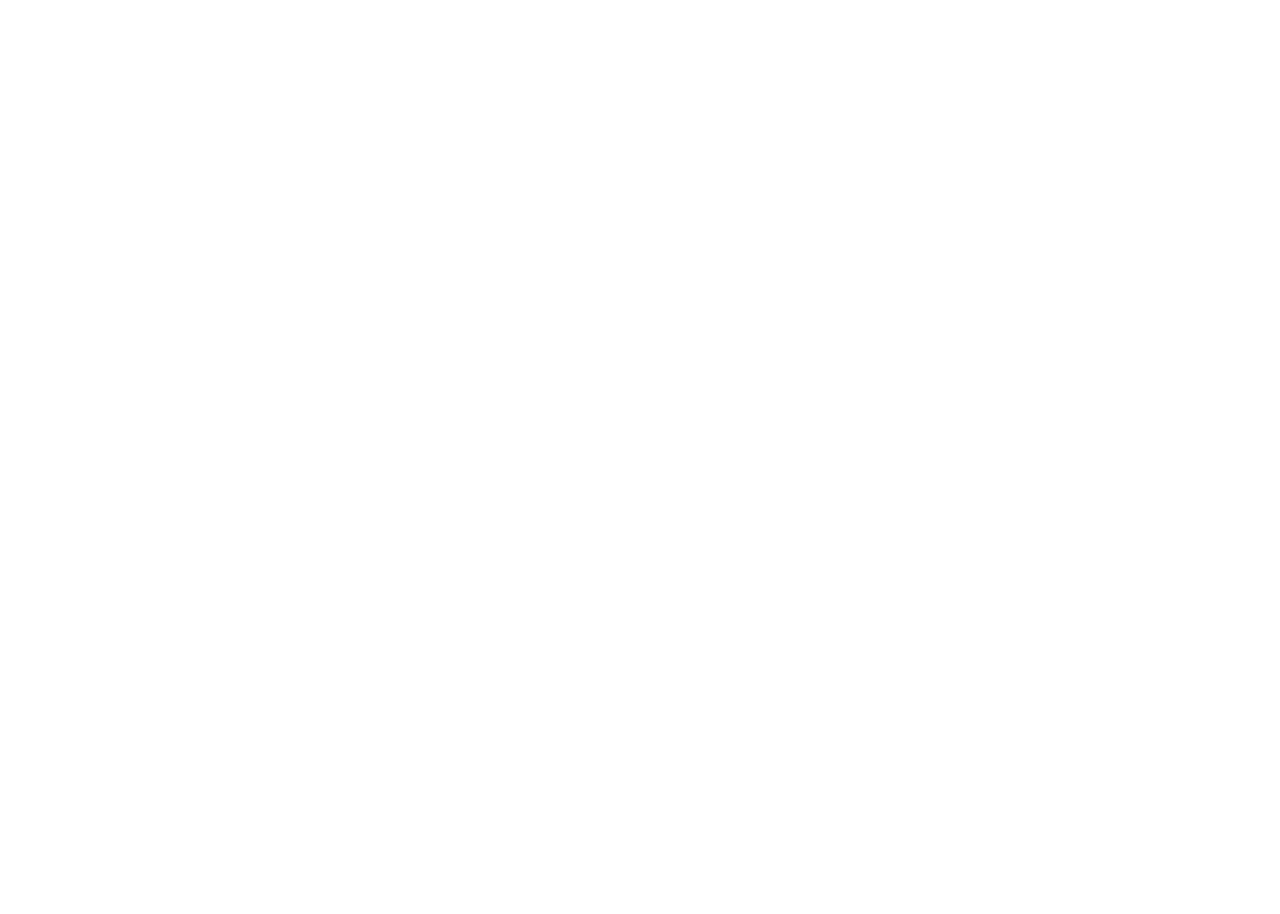
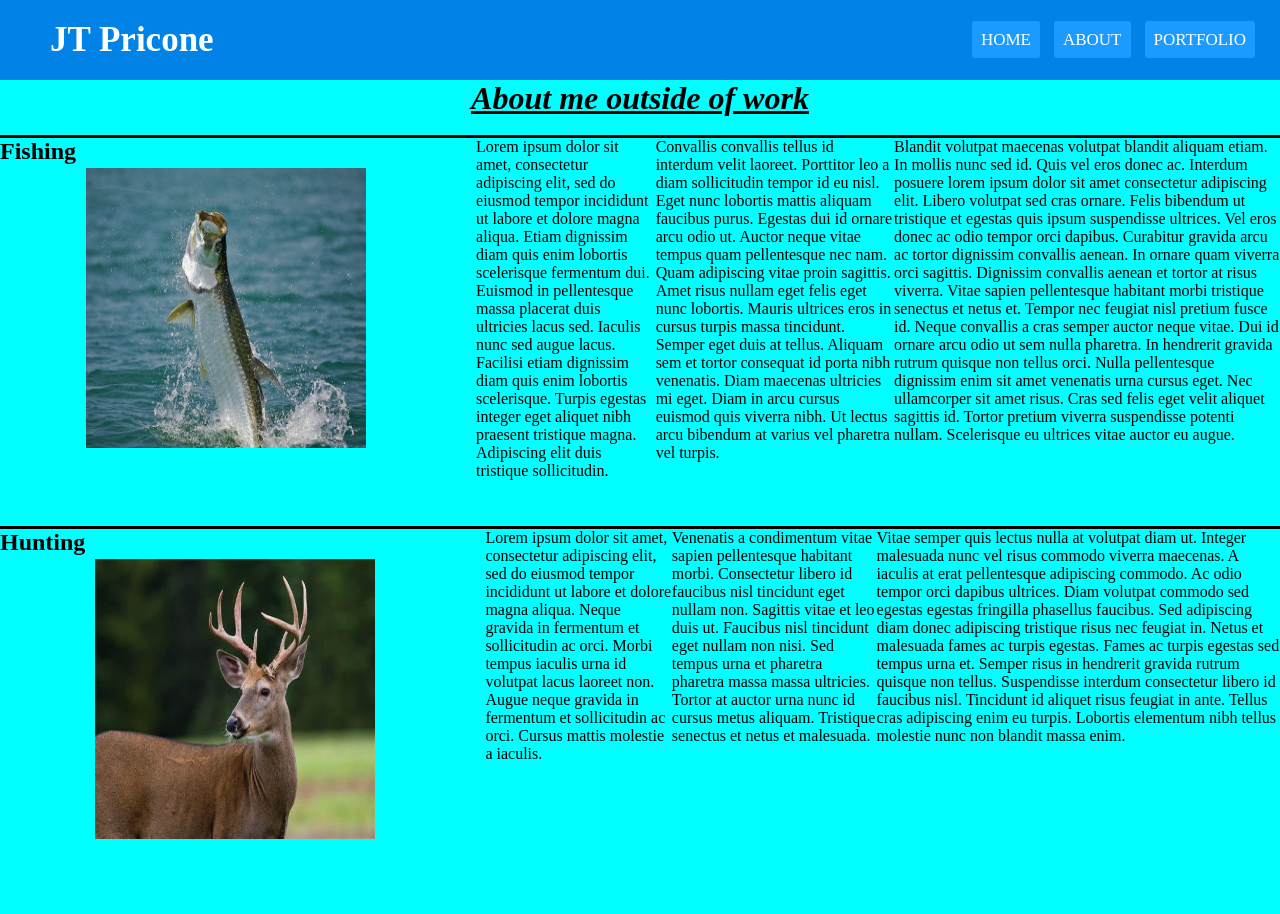
Before and after one commit to JT-Pricone-Personal-Website/personal-website, a plain HTML site: page about.html in a window 1280 px wide. Shown: the top 914 px of the page. Before the commit the page ends 800 px from the top, so only its background shows below. Drawn offline with Linux system fonts and the light colour scheme.

Commit message:
added info for about.html and css

```diff
--- a/about.html
+++ b/about.html
@@ -0,0 +1,80 @@
+<html>
+  <head>
+    <title>About me</title>
+    <link rel="stylesheet" href="./style.css">
+  </head>
+  <body id="aboutbody">
+    <header>
+      <nav>
+        <label class="label">JT Pricone</label>
+        <ul class="navul">
+          <li class="navitems"><a class="navlink" href="index.html">HOME</a></li>
+          <li class="navitems"><a class="navlink" href="about.html">ABOUT</a></li>
+          <li class="navitems"><a class="navlink" href="portfolio.html">PORTFOLIO</a></li>
+        </ul>
+      </nav>
+    </header>
+    <h1 id="aboutmeh1">About me outside of work</h1>
+    <br/>
+    <section class="aboutsection">
+      <h2>Fishing</h2>
+      <img id="fishpic" src="tarpon.jpg" alt="fish">
+      <p id="fishingpar">Lorem ipsum dolor sit amet, consectetur adipiscing elit, sed do eiusmod tempor incididunt ut labore et dolore magna aliqua.
+        Etiam dignissim diam quis enim lobortis scelerisque fermentum dui. Euismod in pellentesque massa placerat duis ultricies lacus sed.
+        Iaculis nunc sed augue lacus. Facilisi etiam dignissim diam quis enim lobortis scelerisque. Turpis egestas integer eget aliquet nibh praesent
+        tristique magna. Adipiscing elit duis tristique sollicitudin. </p>
+      <p>Convallis convallis tellus id interdum velit laoreet. Porttitor leo a diam
+        sollicitudin tempor id eu nisl. Eget nunc lobortis mattis aliquam faucibus purus. Egestas dui id ornare arcu odio ut. Auctor neque vitae
+        tempus quam pellentesque nec nam. Quam adipiscing vitae proin sagittis. Amet risus nullam eget felis eget nunc lobortis. Mauris ultrices
+        eros in cursus turpis massa tincidunt. Semper eget duis at tellus. Aliquam sem et tortor consequat id porta nibh venenatis. Diam maecenas
+        ultricies mi eget. Diam in arcu cursus euismod quis viverra nibh. Ut lectus arcu bibendum at varius vel pharetra vel turpis.</p>
+       <p>Blandit volutpat maecenas volutpat blandit aliquam etiam. In mollis nunc sed id. Quis vel eros donec ac. Interdum posuere lorem
+          ipsum dolor sit amet consectetur adipiscing elit. Libero volutpat sed cras ornare. Felis bibendum ut tristique et egestas quis ipsum
+          suspendisse ultrices. Vel eros donec ac odio tempor orci dapibus. Curabitur gravida arcu ac tortor dignissim convallis aenean.
+          In ornare quam viverra orci sagittis. Dignissim convallis aenean et tortor at risus viverra. Vitae sapien pellentesque habitant morbi
+          tristique senectus et netus et. Tempor nec feugiat nisl pretium fusce id. Neque convallis a cras semper auctor neque vitae. Dui id
+          ornare arcu odio ut sem nulla pharetra. In hendrerit gravida rutrum quisque non tellus orci. Nulla pellentesque dignissim enim sit
+          amet venenatis urna cursus eget. Nec ullamcorper sit amet risus. Cras sed felis eget velit aliquet sagittis id. Tortor pretium viverra
+          suspendisse potenti nullam. Scelerisque eu ultrices vitae auctor eu augue.</p>
+    </section>
+    <br/>
+    <section class="aboutsection">
+      <h2>Hunting</h2>
+      <img id="deerpic" src="buck.jpg" alt="deer">
+      <br/>
+      <p id="huntingpar">Lorem ipsum dolor sit amet, consectetur adipiscing elit, sed do eiusmod tempor incididunt ut labore et dolore magna aliqua. Neque gravida
+         in fermentum et sollicitudin ac orci. Morbi tempus iaculis urna id volutpat lacus laoreet non. Augue neque gravida in fermentum et
+         sollicitudin ac orci. Cursus mattis molestie a iaculis.</p>
+      <p>Venenatis a condimentum vitae sapien pellentesque habitant morbi. Consectetur libero
+        id faucibus nisl tincidunt eget nullam non. Sagittis vitae et leo duis ut. Faucibus nisl tincidunt eget nullam non nisi. Sed tempus urna et
+        pharetra pharetra massa massa ultricies. Tortor at auctor urna nunc id cursus metus aliquam. Tristique senectus et netus et malesuada.</p>
+        <p>Vitae semper quis lectus nulla at volutpat diam ut. Integer malesuada nunc vel risus commodo viverra maecenas.
+          A iaculis at erat pellentesque adipiscing commodo. Ac odio tempor orci dapibus ultrices. Diam volutpat commodo sed egestas egestas
+          fringilla phasellus faucibus. Sed adipiscing diam donec adipiscing tristique risus nec feugiat in. Netus et malesuada fames ac turpis
+          egestas. Fames ac turpis egestas sed tempus urna et. Semper risus in hendrerit gravida rutrum quisque non tellus. Suspendisse interdum
+          consectetur libero id faucibus nisl. Tincidunt id aliquet risus feugiat in ante. Tellus cras adipiscing enim eu turpis. Lobortis elementum
+          nibh tellus molestie nunc non blandit massa enim.</p>
+    </section>
+    <br/>
+    <section class="aboutsection">
+      <h2>Welding</h2>
+      <img id="weldpic" src="weld.jpg" alt="one of my half decent welds">
+      <p id="weldingpar">Lorem ipsum dolor sit amet, consectetur adipiscing elit, sed do eiusmod tempor incididunt ut labore et dolore magna aliqua.
+        Blandit turpis cursus in hac. Et leo duis ut diam quam nulla. Ultricies lacus sed turpis tincidunt. Urna et pharetra pharetra massa
+        massa ultricies mi quis hendrerit.</p>
+      <p>Eget arcu dictum varius duis at consectetur lorem donec. Sit amet justo donec enim diam vulputate ut.
+          A cras semper auctor neque vitae. Consectetur adipiscing elit duis tristique sollicitudin nibh sit. Id cursus metus aliquam eleifend mi
+          in nulla posuere. Praesent elementum facilisis leo vel fringilla est ullamcorper. Sed arcu non odio euismod lacinia at.
+          Tortor dignissim convallis aenean et tortor at risus viverra adipiscing. Erat velit scelerisque in dictum non consectetur a.</p>
+          <p>A lacus vestibulum sed arcu non odio euismod. Aliquet risus feugiat in ante. Augue lacus viverra vitae congue eu consequat ac.
+            Dictumst quisque sagittis purus sit amet volutpat. Nisl pretium fusce id velit ut tortor pretium viverra. Turpis egestas sed tempus
+            urna et pharetra pharetra massa massa. Hac habitasse platea dictumst vestibulum. Ornare massa eget egestas purus viverra
+            accumsan in nisl. Sit amet justo donec enim diam vulputate ut pharetra sit. Arcu vitae elementum curabitur vitae nunc sed velit
+            dignissim. Erat pellentesque adipiscing commodo elit at imperdiet. Placerat orci nulla pellentesque dignissim enim sit amet.
+            Egestas sed sed risus pretium quam vulputate dignissim. Habitant morbi tristique senectus et netus et. Vestibulum morbi blandit
+            cursus risus at ultrices mi tempus. Tellus pellentesque eu tincidunt tortor aliquam nulla facilisi. Ultricies leo integer malesuada
+            nunc vel risus commodo. Proin gravida hendrerit lectus a. Eleifend mi in nulla posuere.</p>
+        <br/>
+    </section>
+  </body>
+</html>
--- a/style.css
+++ b/style.css
@@ -44,26 +44,36 @@ a.navlink, a:hover{
   transition: .5s;
 }
 
-/* header{
-  padding: 5px;
-  background-color: blue;
-} */
-
-/* .navitems, .navlink{
-  font-family: "Montserrat", sans-serif;
-  font-weight: 500;
-  font-size: 30px;
-  color: chartreuse;
-  text-decoration: none;
+#aboutmeh1{
+  text-decoration: underline;
+  text-align: center;
+  font-style: oblique;
 }
 
-nav .navul{
-  float: right;
-  margin-right: 20px;
+#aboutbody{
+  background-color: aqua;
+  align-items: center;
 }
 
-nav .navul .navitems{
-  display: inline-block;
-  margin: 5px;
-  margin-bottom: 200px;
-} */
+img{
+  width: 300px;
+  height: 300px;
+  margin-bottom: 50px;
+  padding: 10px;
+  margin-top: 20px;
+  margin-right: 100px;
+}
+
+#fishingpar #huntingpar #weldingpar{
+  text-align: center;
+}
+
+.aboutsection{
+  border-top: solid;
+  border-top-color: black;
+  display: flex;
+}
+
+p{
+  display: block;
+}
```
Also changed, not shown: buck.jpg (added), tarpon.jpg (added), weld.jpg (added).
